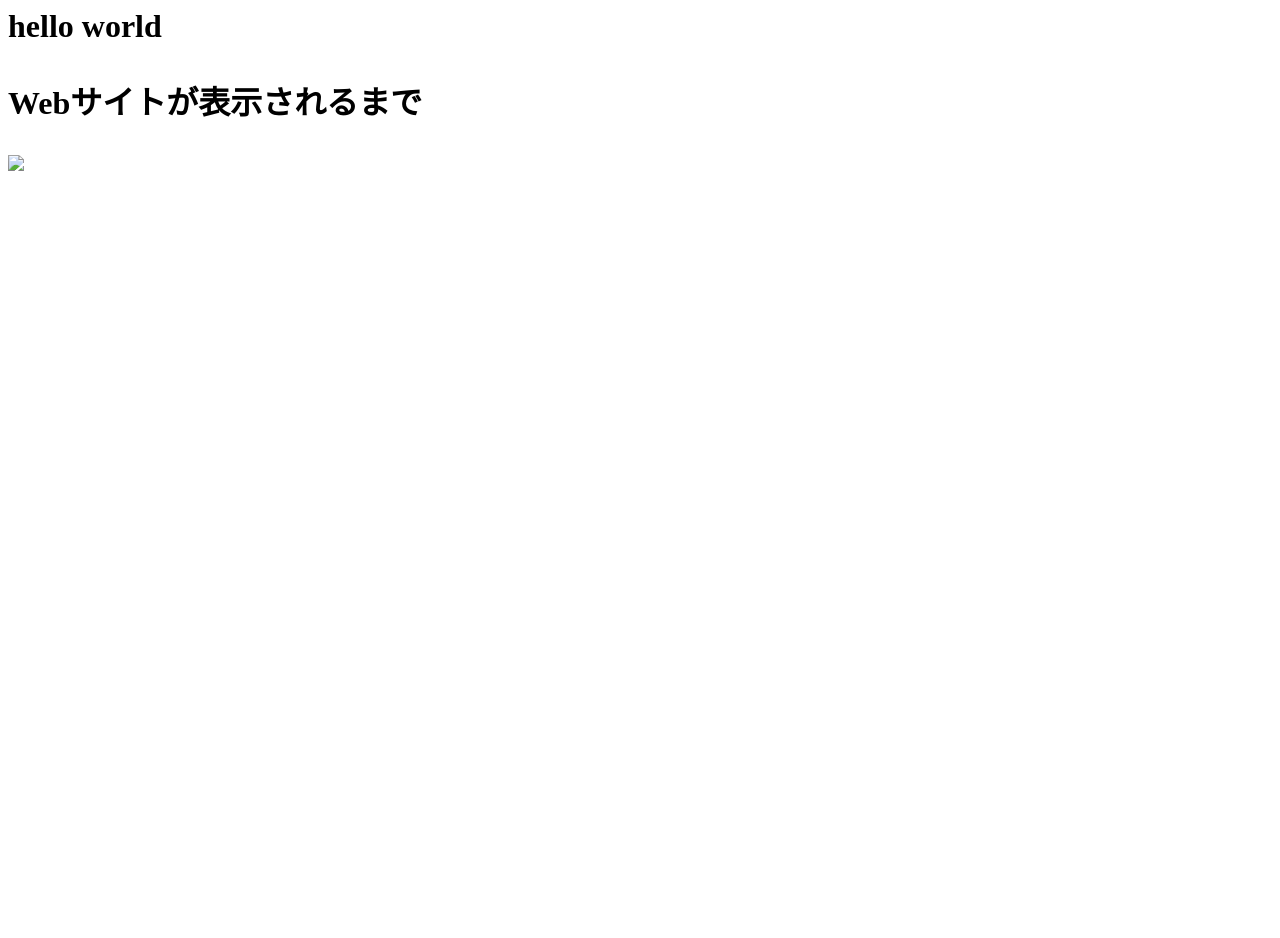
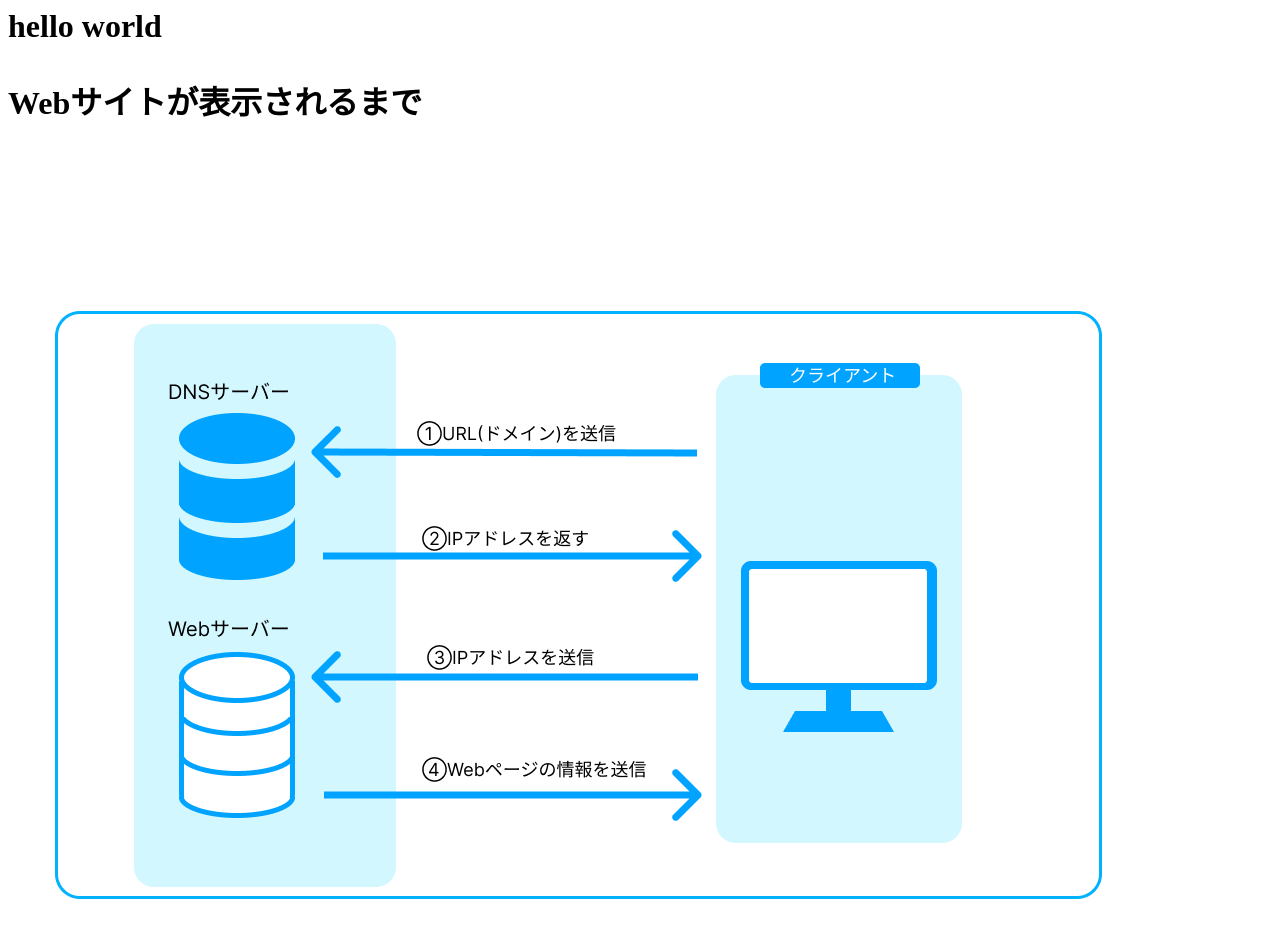
Before and after one commit to i2024049/ver2, a plain HTML site: page index.html in a window 1280 px wide. Before the commit the page ends 800 px from the top, so only its background shows below. Drawn offline with Linux system fonts and the light colour scheme.

Commit message:
Update index.html

```diff
--- a/index.html
+++ b/index.html
@@ -1,3 +1,3 @@
 <h1>hello world</h>
 <p>Webサイトが表示されるまで</p>
-<img src="i2024049-ver2.png">
+<img src="i2024049-ver.2.png">
```
